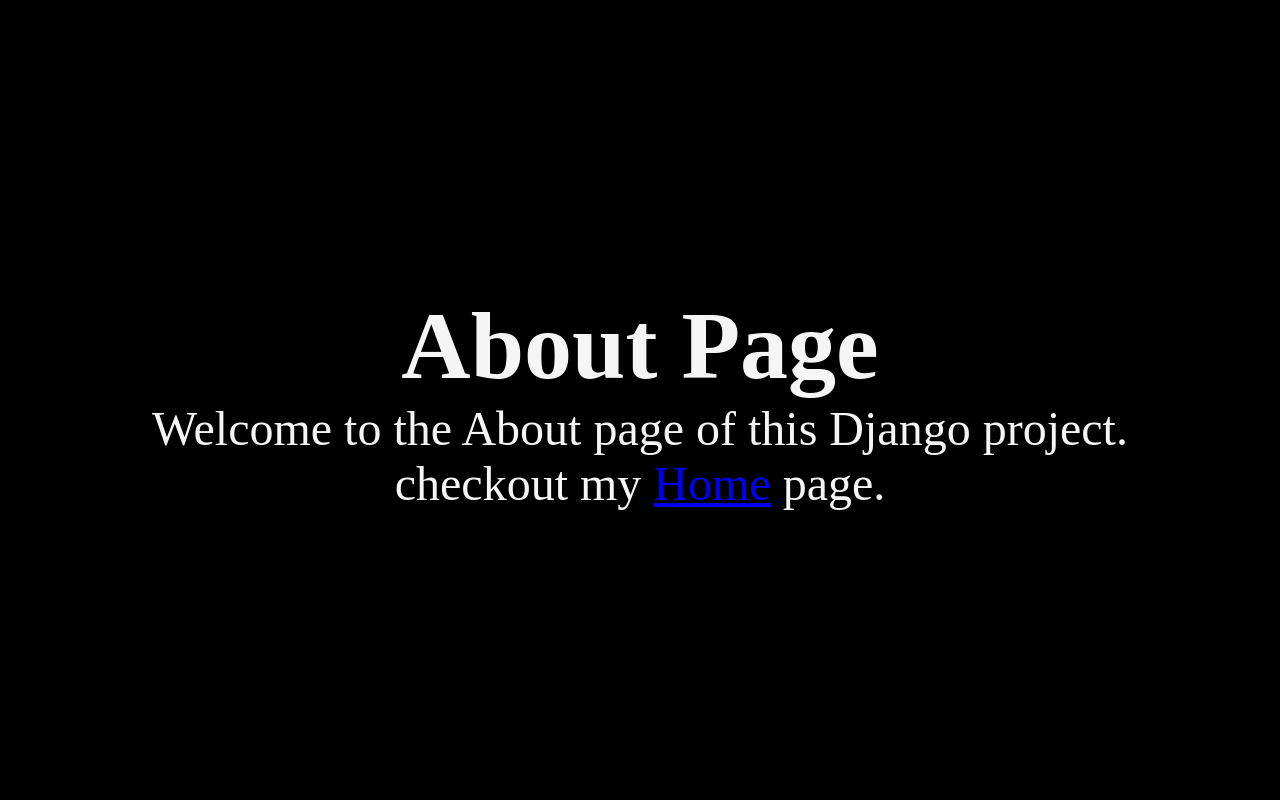
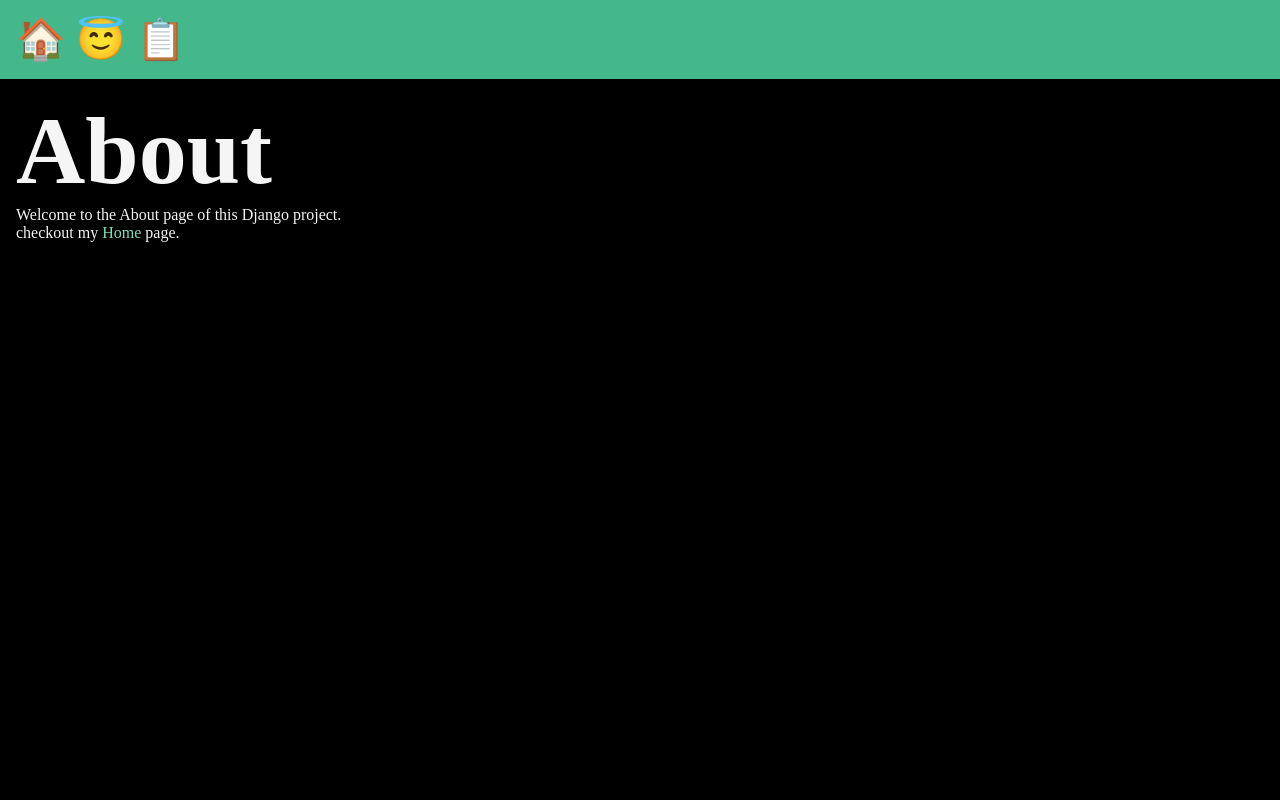
Before and after one commit to DevSujeet/Django-Tut, a Django app: page /about/ in a window 1280 px wide. Run offline with Django 5.2, Linux system fonts and the light colour scheme.

Commit message:
Done with creating template with block and access the model, create admin user

```diff
--- a/tut-1-basic/myproject/posts/admin.py
+++ b/tut-1-basic/myproject/posts/admin.py
@@ -1,3 +1,5 @@
 from django.contrib import admin
+from posts.models import Posts
 
 # Register your models here.
+admin.site.register(Posts)
--- a/tut-1-basic/myproject/static/css/style.css
+++ b/tut-1-basic/myproject/static/css/style.css
@@ -6,13 +6,41 @@
 
 body {
     min-height: 100vh;
-    display: grid;
-    place-content: center;
-    font-size: 3rem;
     background-color: black;
     color: whitesmoke;
+    font-size: 3rem;
 }
 
-h1, p {
-    text-align: center;
+nav {
+    padding: 1rem;
+    background-color: #44B78B;
+    color: white;
+    font-size: 2.5rem;
 }
+
+main {
+    padding: 1rem;
+}
+
+section {
+    display: flex;
+    flex-flow: column;
+    gap: 1rem;
+}
+
+h2 {
+    font-size: 2.5rem;
+}
+
+p {
+    font-size: 1rem;
+}
+
+a {
+    text-decoration: none;
+    color: #81dbb8;
+}
+
+a:hover {
+    opacity: .85;
+}
--- a/tut-1-basic/myproject/templates/about.html
+++ b/tut-1-basic/myproject/templates/about.html
@@ -1,3 +1,18 @@
+{% extends "layout.html" %}
+
+{% block title %}
+About
+{% endblock title %}
+
+{%block content %}
+    <h1>About</h1>
+    <p>Welcome to the About page of this Django project.</p>
+    <p>checkout my <a href="/">Home</a> page.</p>
+{% endblock content %}
+
+
+
+{#
 <!DOCTYPE html>
 {% load static %}
 <html lang="en">
@@ -13,3 +28,4 @@
     <p>checkout my <a href="/">Home</a> page.</p>
 </body>
 </html>
+#}
--- /dev/null
+++ b/tut-1-basic/myproject/templates/layout.html
@@ -0,0 +1,27 @@
+<!DOCTYPE html>
+{% load static %}
+<html lang="en">
+<head>
+    <meta charset="UTF-8">
+    <meta name="viewport" content="width=device-width, initial-scale=1.0">
+    <title>
+        {% block title %}
+            Django App
+        {% endblock  %}
+    </title>
+    <link rel="stylesheet" href="{% static 'css/style.css' %}">
+    <script src="{% static 'js/main.js' %}" defer></script>
+</head>
+<body>
+    <nav>
+        <a href="/">🏠</a>
+         <a href="/about">😇</a>
+            <a href="/posts">📋</a>
+    </nav>
+    <main>
+        {% block content %}
+        {% endblock content %}
+
+    </main>
+</body>
+</html>
```
Also changed, not shown: tut-1-basic/myproject/posts/models.py (+8 -0 lines), tut-1-basic/myproject/posts/templates/posts/posts_list.html (+28 -0 lines), tut-1-basic/myproject/posts/views.py (+7 -1 lines), tut-1-basic/myproject/templates/home.html (+14 -0 lines), tut-1-basic/Readme.md, tut-1-basic/myproject/db.sqlite3, tut-1-basic/myproject/posts/migrations/0001_initial.py (added).
